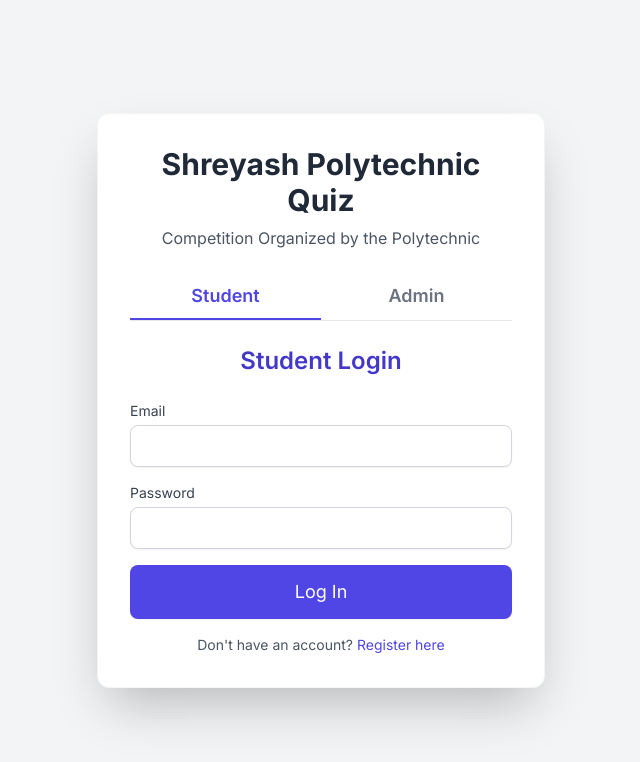
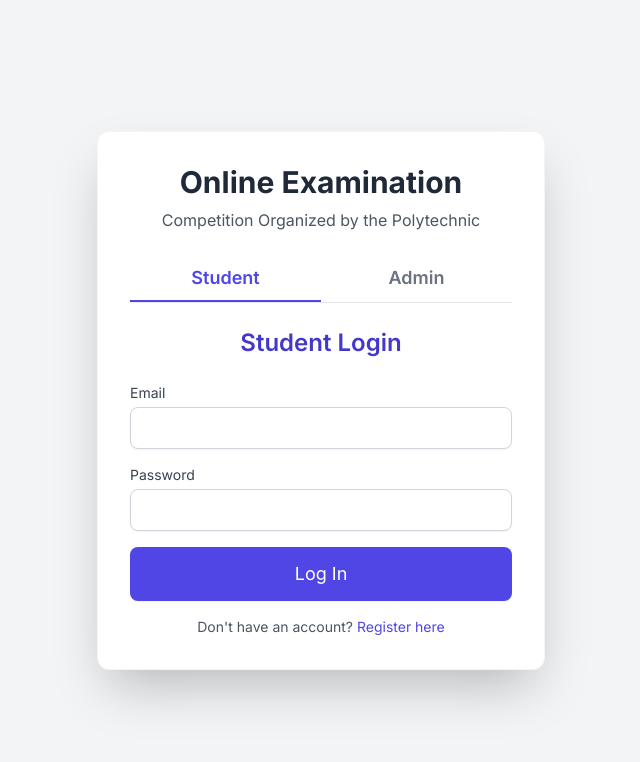
Before and after one commit to trupti-tsp/Online--Exammination, a website: page index.html in a window 1280 px wide. Shown: the whole page, without its empty margins (319-959 px from the left). Drawn offline with nearby package versions, Linux system fonts and the light colour scheme.

Commit message:
Update index.html

```diff
--- a/index.html
+++ b/index.html
@@ -16,7 +16,7 @@
 </head>
 <body class="flex items-center justify-center min-h-screen p-4">
     <div class="w-full max-w-md bg-white p-8 rounded-xl shadow-2xl border border-gray-100">
-        <h1 class="text-3xl font-bold text-center text-gray-800 mb-2">Shreyash Polytechnic Quiz</h1>
+        <h1 class="text-3xl font-bold text-center text-gray-800 mb-2">Online Examination</h1>
         <p class="text-center text-gray-600 mb-6">Competition Organized by the Polytechnic</p>
 
         <!-- Tab Navigation -->
```
